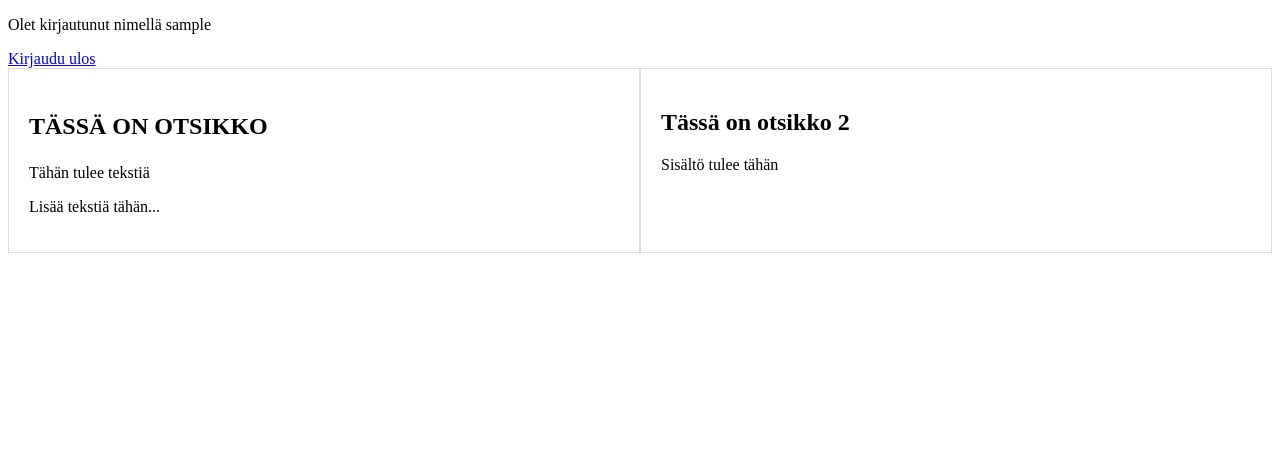
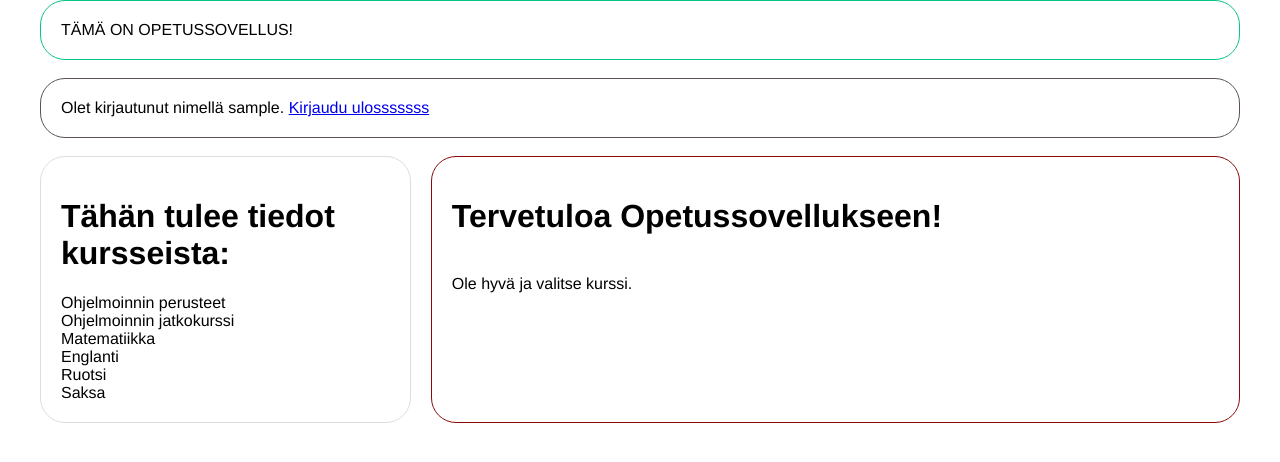
Before and after one commit to agismos/opetussovellus, a Flask app: page / in a window 1280 px wide. Shown: the top 462 px of the page. Run offline with Flask 3, Linux system fonts and the light colour scheme; the visitor is signed in with stand-in values (Sample User, id 1).

Commit message:
Add layout.html and edit style.css

```diff
--- a/static/css/style.css
+++ b/static/css/style.css
@@ -1,9 +1,47 @@
+body {
+    margin: auto;
+    max-width: 75em;
+    font-family: 'Helvetica', 'Arial', sans-serif;
+}
+
+.login {
+    margin: auto;
+    max-width: 50em;
+    border: 1px solid #5f5151;
+    text-align: center;
+    border-radius: 25px;
+}
+
+header {
+    padding: 20px;
+    border: 1px solid hsl(160, 92%, 40%);
+    border-radius: 25px;
+}
+
+nav {
+    padding: 20px;
+    border: 1px solid #5f5151;
+    border-radius: 25px;
+}
+
 .container {
     display: flex;
+    width: 100%;
+    margin: 15 px 0;
+  }
+
+.aside {
+    width: 30%;
+    padding: 20px;
+    border: 1px solid #ddd;
+    border-radius: 25px;
+    margin-right: 20px;
 }
 
-.column {
-    flex: 1;
+
+.main {
+    width: 70%;
     padding: 20px;
-    border: 1px solid #ddd;
+    border: 1px solid #8b0909;
+    border-radius: 25px;
 }
--- a/templates/index.html
+++ b/templates/index.html
@@ -1,43 +1,20 @@
-<!DOCTYPE html>
-<html>
+{% extends "layout.html" %}
 
-    <head>
-        <link rel="stylesheet" href="{{ url_for('static', filename='css/style.css') }}">
-        <meta charset="utf-8">
-        <meta name="viewpoint" content="width=device-width, initial-scale=1">
-    </head>
+{% block courses %}
 
-    <body>
-        {% if session.username %}
-        <p>Olet kirjautunut nimellä {{ session.username }}</p>
-        <a href="/logout">Kirjaudu ulos</a>
-
-        <div class="container">
-            <div class="column">
-                <h2><p>TÄSSÄ ON OTSIKKO</p></h2>
-                <p>Tähän tulee tekstiä</p>
-                <p>Lisää tekstiä tähän...</p>
-            </div>
-            <div class="column">
-                <h2>Tässä on otsikko 2</h2>
-                <p>Sisältö tulee tähän</p>
-            </div>
-        </div>
-
-        {% else %}
-        <form action="/login" method="POST">
-        <p>Tunnus:<br>
-        <input type="text" name="username">
-        {{ message1 }}</p>
-        <p>Salasana:<br>
-        <input type="password" name="password">
-        {{ message2 }}</p>
-        <input type="submit" value="Kirjaudu">
-        <p><a href="/create_account">Luo tunnus</a></p>
-        </form>
-        {% endif %}
+Ohjelmoinnin perusteet <br>
+Ohjelmoinnin jatkokurssi <br>
+Matematiikka <br>
+Englanti <br>
+Ruotsi <br>
+Saksa <br>
 
 
-    </body>
+{% endblock %}
 
-</html>
+
+{% block main %}
+<h1>Tervetuloa Opetussovellukseen!</h1><br>
+Ole hyvä ja valitse kurssi.
+
+{% endblock %}
--- a/templates/layout.html
+++ b/templates/layout.html
@@ -0,0 +1,54 @@
+<!doctype html>
+<html>
+    <head>
+        <link rel="stylesheet" href="{{ url_for('static', filename='css/style.css') }}">
+        <meta charset="utf-8">
+        <meta name="viewpoint" content="width=device-width, initial-scale=1">
+        <title>Opetussovellus</title>
+    </head>
+
+    <body>
+        {% if session.username %}
+
+        <header>
+            TÄMÄ ON OPETUSSOVELLUS!
+        </header><br>
+
+        <nav>
+            <div class="nav">
+                Olet kirjautunut nimellä {{ session.username }}.
+                <a href="/logout">Kirjaudu ulosssssss</a>
+            </div>
+        </nav><br>
+
+        <div class="container">
+            <div class="aside">
+                <h1>Tähän tulee tiedot kursseista:</h1>
+                {% block courses %}{% endblock %}
+            </div>
+
+            <div class="main">
+                {% block main %}{% endblock %}
+            </div>
+        </div>
+
+
+
+
+        {% else %}
+        <div class="login">
+        <form action="/login" method="POST">
+                <p>Tunnus:
+                <input type="text" name="username">
+                {{ message1 }}</p>
+                <p>Salasana:
+                <input type="password" name="password">
+                {{ message2 }}</p>
+                <input type="submit" value="Kirjaudu">
+                <p><a href="/create_account">Luo tunnus</a></p>
+        </div>
+        </form>
+        {% endif %}
+
+    </body>
+</html>
```
Also changed, not shown: templates/create_account.html (+13 -5 lines).
